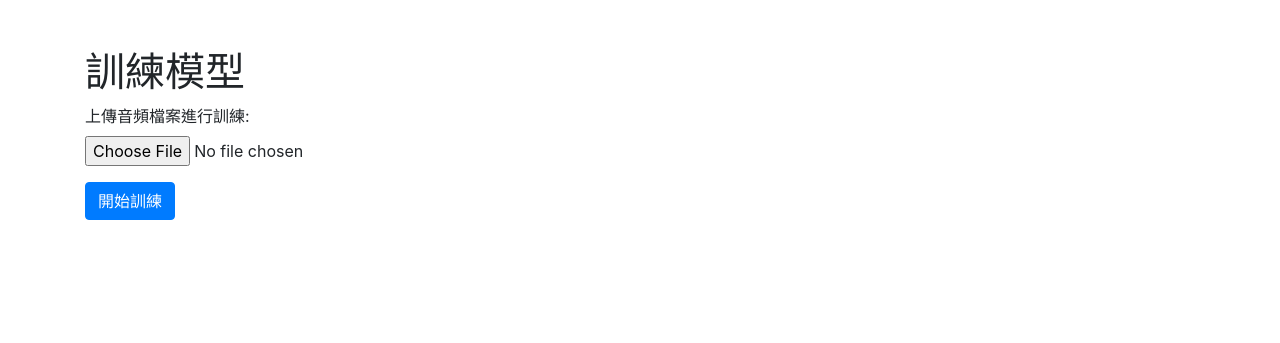
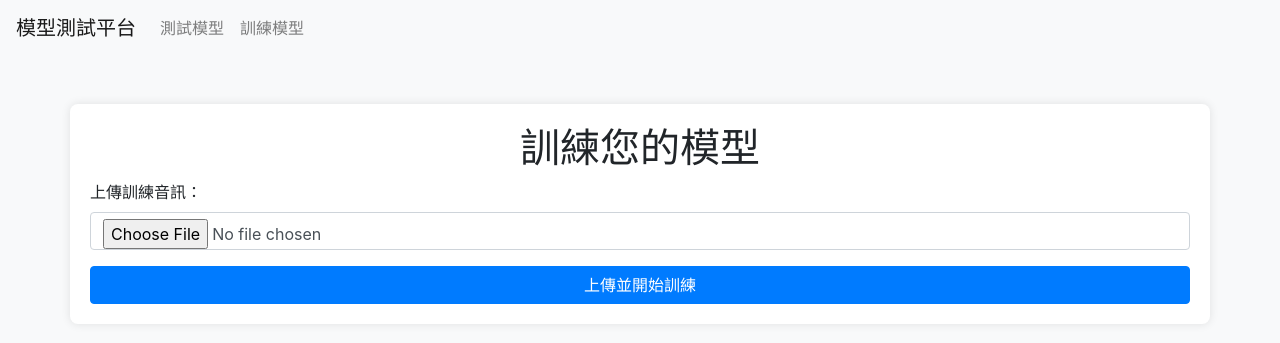
Before and after one commit to oinktech/Voice-Model-Trainer, a Flask app: page /train in a window 1280 px wide. Shown: the top 343 px of the page. Run offline with Flask 3, Linux system fonts and the light colour scheme; some libraries are stand-ins or nearby versions.

Commit message:
Update train.html

```diff
--- a/templates/train.html
+++ b/templates/train.html
@@ -1,31 +1,62 @@
 <!DOCTYPE html>
-<html lang="zh-Hant">
+<html lang="zh-TW">
 <head>
     <meta charset="UTF-8">
     <meta name="viewport" content="width=device-width, initial-scale=1.0">
     <title>訓練模型</title>
     <link rel="stylesheet" href="https://stackpath.bootstrapcdn.com/bootstrap/4.5.2/css/bootstrap.min.css">
+    <style>
+        body {
+            background-color: #f8f9fa;
+        }
+        .container {
+            background-color: white;
+            border-radius: 8px;
+            padding: 20px;
+            box-shadow: 0 0 10px rgba(0, 0, 0, 0.1);
+        }
+    </style>
 </head>
 <body>
-    <div class="container">
-        <h1 class="mt-5">訓練模型</h1>
-        {% with messages = get_flashed_messages(with_categories=true) %}
-          {% if messages %}
-            {% for category, message in messages %}
-              <div class="alert alert-{{ category }}">{{ message }}</div>
-            {% endfor %}
-          {% endif %}
-        {% endwith %}
+    <nav class="navbar navbar-expand-lg navbar-light bg-light">
+        <a class="navbar-brand" href="#">模型測試平台</a>
+        <button class="navbar-toggler" type="button" data-toggle="collapse" data-target="#navbarNav" aria-controls="navbarNav" aria-expanded="false" aria-label="Toggle navigation">
+            <span class="navbar-toggler-icon"></span>
+        </button>
+        <div class="collapse navbar-collapse" id="navbarNav">
+            <ul class="navbar-nav">
+                <li class="nav-item">
+                    <a class="nav-link" href="/">測試模型</a>
+                </li>
+                <li class="nav-item">
+                    <a class="nav-link" href="/train">訓練模型</a>
+                </li>
+            </ul>
+        </div>
+    </nav>
+
+    <div class="container mt-5">
+        <h1 class="text-center">訓練您的模型</h1>
         <form method="POST" enctype="multipart/form-data">
             <div class="form-group">
-                <label for="audio">上傳音頻檔案進行訓練:</label>
-                <input type="file" class="form-control-file" name="audio" required>
+                <label for="audio">上傳訓練音訊：</label>
+                <input type="file" name="audio" class="form-control" required>
             </div>
-            <button type="submit" class="btn btn-primary">開始訓練</button>
+            <button type="submit" class="btn btn-primary btn-block">上傳並開始訓練</button>
         </form>
+        {% with messages = get_flashed_messages(with_categories=true) %}
+        {% if messages %}
+            <div class="mt-3">
+                {% for category, message in messages %}
+                    <div class="alert alert-{{ category }}">{{ message }}</div>
+                {% endfor %}
+            </div>
+        {% endif %}
+        {% endwith %}
     </div>
+
     <script src="https://code.jquery.com/jquery-3.5.1.slim.min.js"></script>
-    <script src="https://cdn.jsdelivr.net/npm/@popperjs/core@2.9.2/dist/umd/popper.min.js"></script>
+    <script src="https://cdn.jsdelivr.net/npm/@popperjs/core@2.11.6/dist/umd/popper.min.js"></script>
     <script src="https://stackpath.bootstrapcdn.com/bootstrap/4.5.2/js/bootstrap.min.js"></script>
 </body>
 </html>
```
